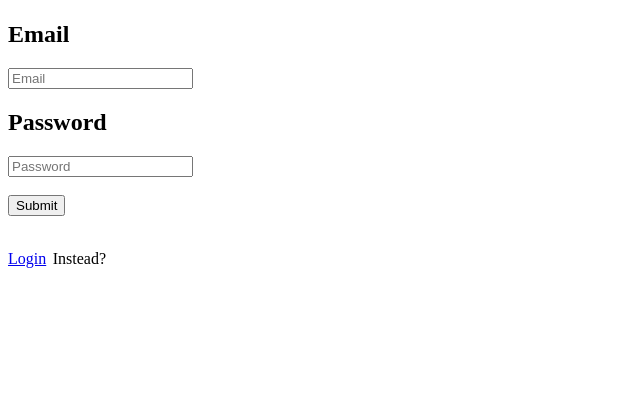
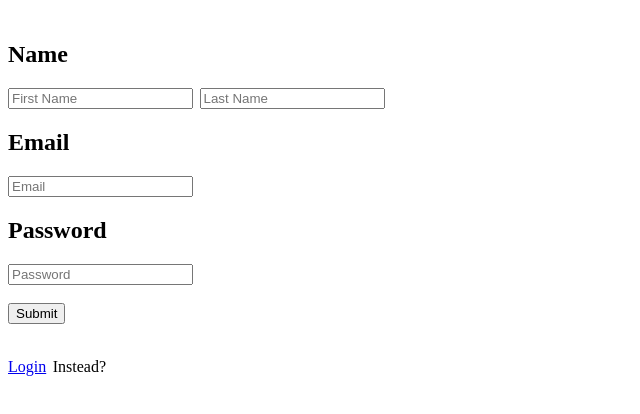
Before and after one commit to HudsonBean/WorkProjectOne, a React (Vite) app in the folder Client/: page /register in a window 1280 px wide. Shown: the top 414 px of the page, without its empty margins (0-640 px from the left). Built offline with nearby package versions, Linux system fonts and the light colour scheme.

Commit message:
Done for tonight 😁

```diff
--- a/Client/src/routes/Register.jsx
+++ b/Client/src/routes/Register.jsx
@@ -36,6 +36,7 @@ const Register = () => {
         setLoading(false);
       })
       .catch((error) => {
+        console.log(error.response.data.message);
         if (error.response && error.response.status === 401) {
           setErrorMessage(error.response.data.message); // Error is from flash
         } else {
@@ -47,10 +48,33 @@ const Register = () => {
   return (
     <div>
       {loading && <Loading />}
+      <h1>{errrorMessage}</h1>
       <form onSubmit={onSubmit}>
+        {/* Name */}
+        <label
+          style={{
+            display: "flex",
+            alignItems: "center",
+          }}
+          htmlFor="firstName"
+        >
+          <h2>Name</h2>
+        </label>
+        <input
+          style={{ marginRight: "6.5px" }}
+          id="firstName"
+          type="text"
+          name="firstName"
+          placeholder="First Name"
+        ></input>
+        <input
+          id="lastName"
+          type="text"
+          name="lastName"
+          placeholder="Last Name"
+        ></input>
         {/* Email */}
         <div>
-          <h1>{errrorMessage}</h1>
           <label htmlFor="email">
             <h2>Email</h2>
           </label>
```
Also changed, not shown: 1 other file (tests, documents, lock files or other folders).
